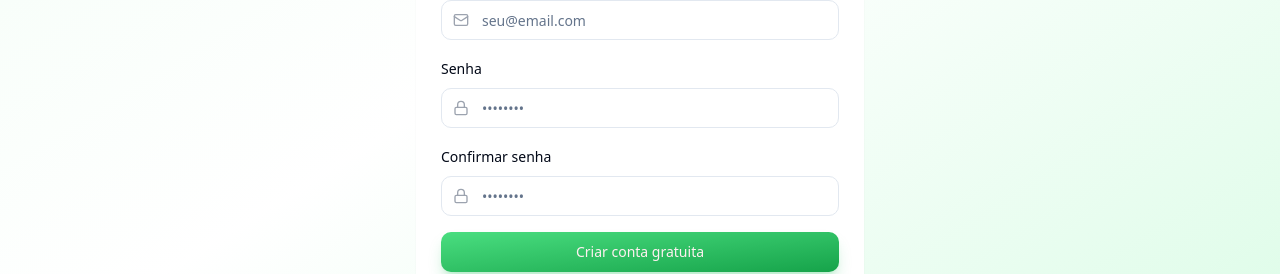
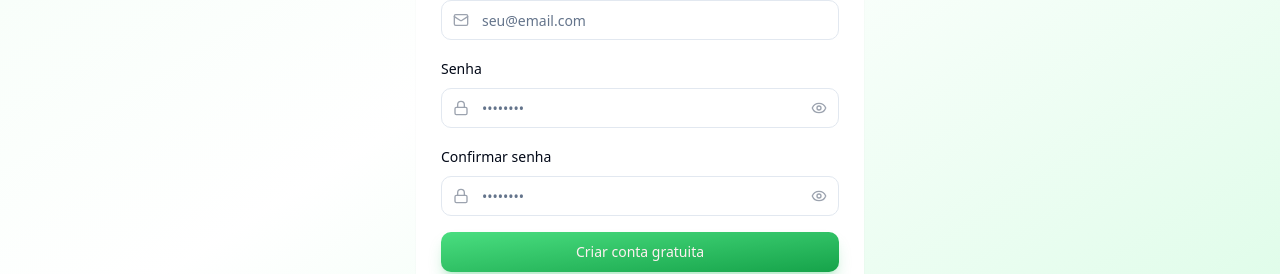
Before and after one commit to keferson-github/app-dieta-facil, a React (Vite) app: page /auth in a window 1280 px wide. Both pictures are taken after a click on the tab "Cadastrar". Shown: the part 427-701 px from the top of the page. Built offline with nearby package versions, Linux system fonts and the light colour scheme.

Commit message:
Nova implementaçao: Criação de ícone para revelar/ocultar senha digitada no input password.

```diff
--- a/src/pages/Auth.tsx
+++ b/src/pages/Auth.tsx
@@ -8,7 +8,7 @@ import { Label } from "@/components/ui/label";
 import { Card, CardContent, CardDescription, CardHeader, CardTitle } from "@/components/ui/card";
 import { Tabs, TabsContent, TabsList, TabsTrigger } from "@/components/ui/tabs";
 import { Alert, AlertDescription } from "@/components/ui/alert";
-import { Apple, ArrowLeft, Loader2, Mail, Lock, User } from "lucide-react";
+import { Apple, ArrowLeft, Loader2, Mail, Lock, User, Eye, EyeOff } from "lucide-react";
 import { supabase } from "@/integrations/supabase/client";
 import { useToast } from "@/hooks/use-toast";
 
@@ -19,6 +19,8 @@ const Auth = () => {
   const { t } = useTranslation();
   const [isLoading, setIsLoading] = useState(false);
   const [activeTab, setActiveTab] = useState("login");
+  const [showPassword, setShowPassword] = useState(false);
+  const [showConfirmPassword, setShowConfirmPassword] = useState(false);
   const [formData, setFormData] = useState({
     email: "",
     password: "",
@@ -280,12 +282,25 @@ const Auth = () => {
                       <Lock className="absolute left-3 top-3 w-4 h-4 text-gray-400" />
                       <Input
                         id="password"
-                        type="password"
+                        type={showPassword ? "text" : "password"}
                         placeholder="••••••••"
-                        className="pl-10"
+                        className="pl-10 pr-10"
                         value={formData.password}
                         onChange={(e) => handleInputChange("password", e.target.value)}
                       />
+                      <Button
+                        type="button"
+                        variant="ghost"
+                        size="sm"
+                        className="absolute right-2 top-1/2 -translate-y-1/2 h-auto p-1 hover:bg-transparent"
+                        onClick={() => setShowPassword(!showPassword)}
+                      >
+                        {showPassword ? (
+                          <EyeOff className="w-4 h-4 text-gray-400" />
+                        ) : (
+                          <Eye className="w-4 h-4 text-gray-400" />
+                        )}
+                      </Button>
                     </div>
                     {errors.password && (
                       <Alert variant="destructive">
@@ -356,12 +371,25 @@ const Auth = () => {
                       <Lock className="absolute left-3 top-3 w-4 h-4 text-gray-400" />
                       <Input
                         id="signup-password"
-                        type="password"
+                        type={showPassword ? "text" : "password"}
                         placeholder="••••••••"
-                        className="pl-10"
+                        className="pl-10 pr-10"
                         value={formData.password}
                         onChange={(e) => handleInputChange("password", e.target.value)}
                       />
+                      <Button
+                        type="button"
+                        variant="ghost"
+                        size="sm"
+                        className="absolute right-2 top-1/2 -translate-y-1/2 h-auto p-1 hover:bg-transparent"
+                        onClick={() => setShowPassword(!showPassword)}
+                      >
+                        {showPassword ? (
+                          <EyeOff className="w-4 h-4 text-gray-400" />
+                        ) : (
+                          <Eye className="w-4 h-4 text-gray-400" />
+                        )}
+                      </Button>
                     </div>
                     {errors.password && (
                       <Alert variant="destructive">
@@ -376,12 +404,25 @@ const Auth = () => {
                       <Lock className="absolute left-3 top-3 w-4 h-4 text-gray-400" />
                       <Input
                         id="confirm-password"
-                        type="password"
+                        type={showConfirmPassword ? "text" : "password"}
                         placeholder="••••••••"
-                        className="pl-10"
+                        className="pl-10 pr-10"
                         value={formData.confirmPassword}
                         onChange={(e) => handleInputChange("confirmPassword", e.target.value)}
                       />
+                      <Button
+                        type="button"
+                        variant="ghost"
+                        size="sm"
+                        className="absolute right-2 top-1/2 -translate-y-1/2 h-auto p-1 hover:bg-transparent"
+                        onClick={() => setShowConfirmPassword(!showConfirmPassword)}
+                      >
+                        {showConfirmPassword ? (
+                          <EyeOff className="w-4 h-4 text-gray-400" />
+                        ) : (
+                          <Eye className="w-4 h-4 text-gray-400" />
+                        )}
+                      </Button>
                     </div>
                     {errors.confirmPassword && (
                       <Alert variant="destructive">
```
